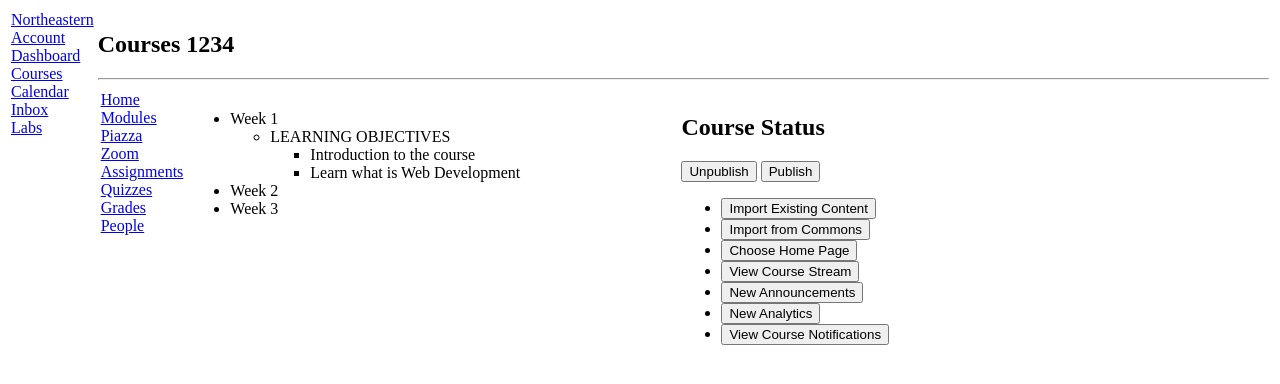
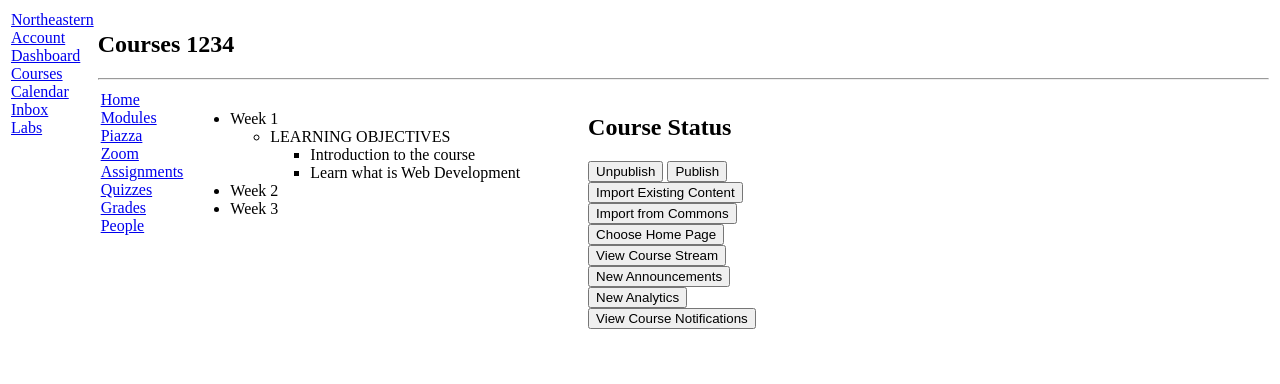
Before and after one commit to ThomasRoch18/kanbaz-next-js, a Next.js app: page /Courses/1234/Home in a window 1280 px wide. Shown: the top 384 px of the page. Built offline with nearby package versions, Linux system fonts and the light colour scheme.

Commit message:
Added breaks to form button list for home status

```diff
--- a/app/(Kambaz)/Courses/[cid]/Home/tatus.tsx
+++ b/app/(Kambaz)/Courses/[cid]/Home/tatus.tsx
@@ -2,14 +2,12 @@
   return (
     <div id="wd-course-status">
       <h2>Course Status</h2>
-      <button>Unpublish</button> <button>Publish</button>
-      <ul id="wd-course-status">
-        <li><button>Import Existing Content</button></li>
-        <li><button>Import from Commons</button></li>
-        <li><button>Choose Home Page</button></li>
-        <li><button>View Course Stream</button></li>
-        <li><button>New Announcements</button></li>
-        <li><button>New Analytics</button></li>
-        <li><button>View Course Notifications</button></li>
-      </ul>
+      <button>Unpublish</button> <button>Publish</button><br/>
+      <button>Import Existing Content</button><br/>
+      <button>Import from Commons</button><br/>
+      <button>Choose Home Page</button><br/>
+      <button>View Course Stream</button><br/>
+      <button>New Announcements</button><br/>
+      <button>New Analytics</button><br/>
+      <button>View Course Notifications</button>
     </div> );}
```
